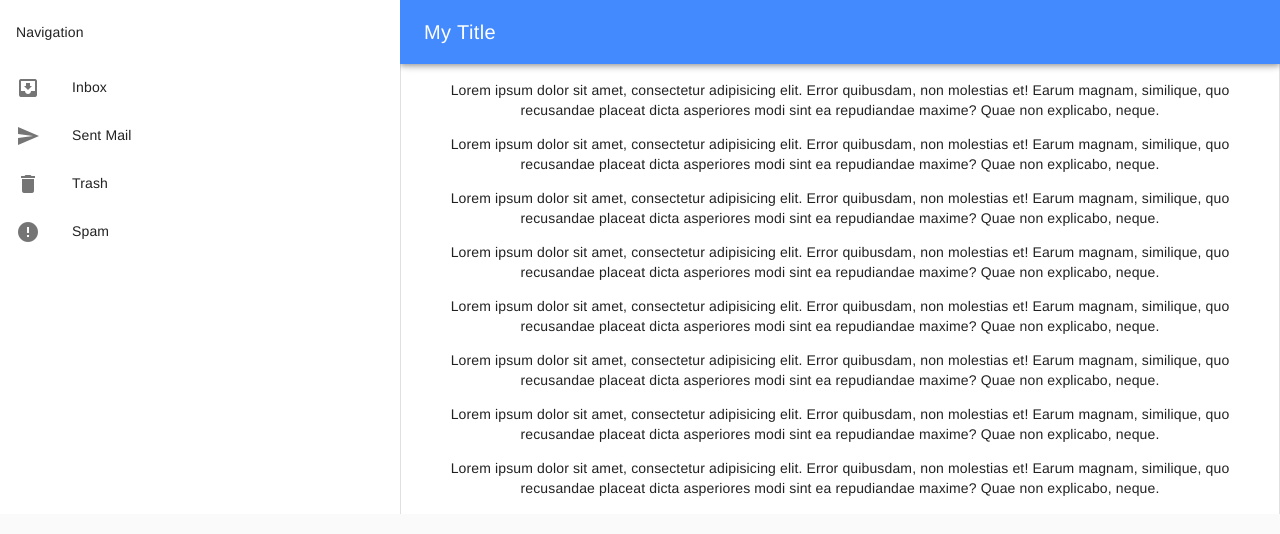
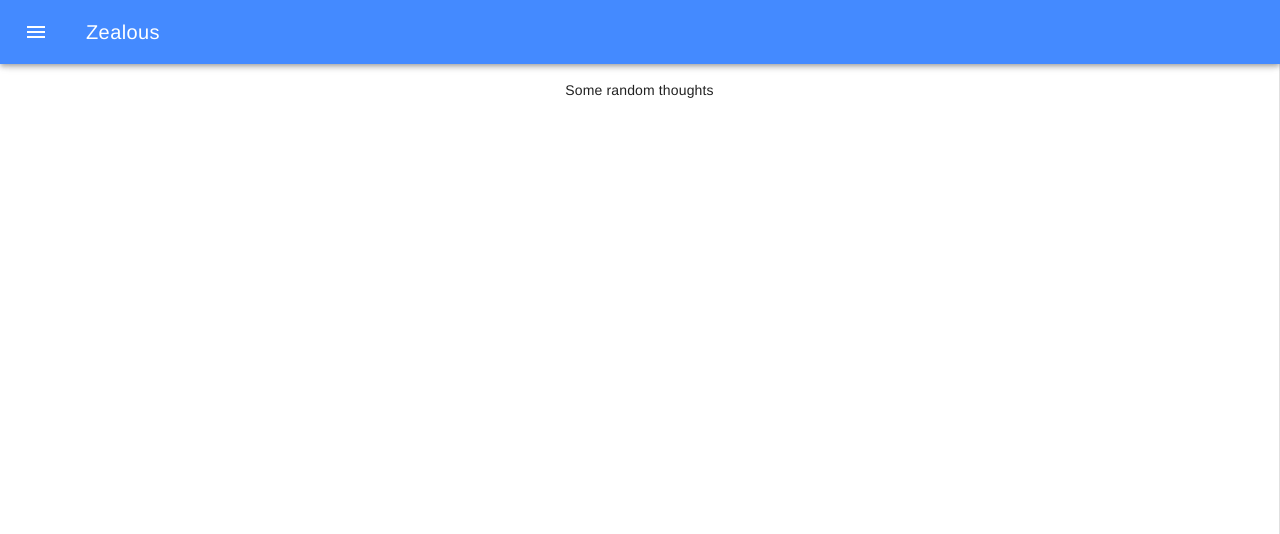
Before and after one commit to ridzeal/zealous, a Vue app: page /#/ in a window 1280 px wide. Shown: the top 534 px of the page. Built offline with nearby package versions, Linux system fonts and the light colour scheme; what vue-resource would draw is missing.

Commit message:
Clean up main page and adjust navigation to be hidden first

```diff
--- a/src/pages/Main.vue
+++ b/src/pages/Main.vue
@@ -1,47 +1,30 @@
 <template>
   <div class=app>
-    <md-app>
+    <md-app md-mode="reveal">
       <md-app-toolbar class="md-primary">
-        <span class="md-title">My Title</span>
+        <md-button class="md-icon-button" @click="menuVisible = !menuVisible">
+          <md-icon>menu</md-icon>
+        </md-button>
+        <span class="md-title">{{ title }}</span>
       </md-app-toolbar>
-
-      <md-app-drawer md-permanent="full">
-        <md-toolbar class="md-transparent" md-elevation="0">
-          Navigation
-        </md-toolbar>
+      <md-app-drawer :md-active.sync="menuVisible">
+        <md-toolbar class="md-transparent" md-elevation="0">Menu</md-toolbar>
 
         <md-list>
           <md-list-item>
-            <md-icon>move_to_inbox</md-icon>
-            <span class="md-list-item-text">Inbox</span>
+            <md-icon>account_circle</md-icon>
+            <span class="md-list-item-text">Profile</span>
           </md-list-item>
 
           <md-list-item>
-            <md-icon>send</md-icon>
-            <span class="md-list-item-text">Sent Mail</span>
-          </md-list-item>
-
-          <md-list-item>
-            <md-icon>delete</md-icon>
-            <span class="md-list-item-text">Trash</span>
-          </md-list-item>
-
-          <md-list-item>
-            <md-icon>error</md-icon>
-            <span class="md-list-item-text">Spam</span>
+            <md-icon>settings</md-icon>
+            <span class="md-list-item-text">Settings</span>
           </md-list-item>
         </md-list>
       </md-app-drawer>
 
       <md-app-content>
-        <p>Lorem ipsum dolor sit amet, consectetur adipisicing elit. Error quibusdam, non molestias et! Earum magnam, similique, quo recusandae placeat dicta asperiores modi sint ea repudiandae maxime? Quae non explicabo, neque.</p>
-        <p>Lorem ipsum dolor sit amet, consectetur adipisicing elit. Error quibusdam, non molestias et! Earum magnam, similique, quo recusandae placeat dicta asperiores modi sint ea repudiandae maxime? Quae non explicabo, neque.</p>
-        <p>Lorem ipsum dolor sit amet, consectetur adipisicing elit. Error quibusdam, non molestias et! Earum magnam, similique, quo recusandae placeat dicta asperiores modi sint ea repudiandae maxime? Quae non explicabo, neque.</p>
-        <p>Lorem ipsum dolor sit amet, consectetur adipisicing elit. Error quibusdam, non molestias et! Earum magnam, similique, quo recusandae placeat dicta asperiores modi sint ea repudiandae maxime? Quae non explicabo, neque.</p>
-        <p>Lorem ipsum dolor sit amet, consectetur adipisicing elit. Error quibusdam, non molestias et! Earum magnam, similique, quo recusandae placeat dicta asperiores modi sint ea repudiandae maxime? Quae non explicabo, neque.</p>
-        <p>Lorem ipsum dolor sit amet, consectetur adipisicing elit. Error quibusdam, non molestias et! Earum magnam, similique, quo recusandae placeat dicta asperiores modi sint ea repudiandae maxime? Quae non explicabo, neque.</p>
-        <p>Lorem ipsum dolor sit amet, consectetur adipisicing elit. Error quibusdam, non molestias et! Earum magnam, similique, quo recusandae placeat dicta asperiores modi sint ea repudiandae maxime? Quae non explicabo, neque.</p>
-        <p>Lorem ipsum dolor sit amet, consectetur adipisicing elit. Error quibusdam, non molestias et! Earum magnam, similique, quo recusandae placeat dicta asperiores modi sint ea repudiandae maxime? Quae non explicabo, neque.</p>
+        <p>Some random thoughts</p>
       </md-app-content>
     </md-app>
   </div>
@@ -52,8 +35,21 @@ export default {
   name: 'test',
   data () {
     return {
-      title: 'Zealous'
+      title: 'Zealous',
+      menuVisible: false
     }
   }
 }
 </script>
+
+<style scoped>
+  .md-app {
+    height: 100vh;
+    border: 1px solid rgba(#000, .12);
+  }
+
+  .md-drawer {
+    width: 230px;
+    max-width: calc(100vw - 125px);
+  }
+</style>
```
